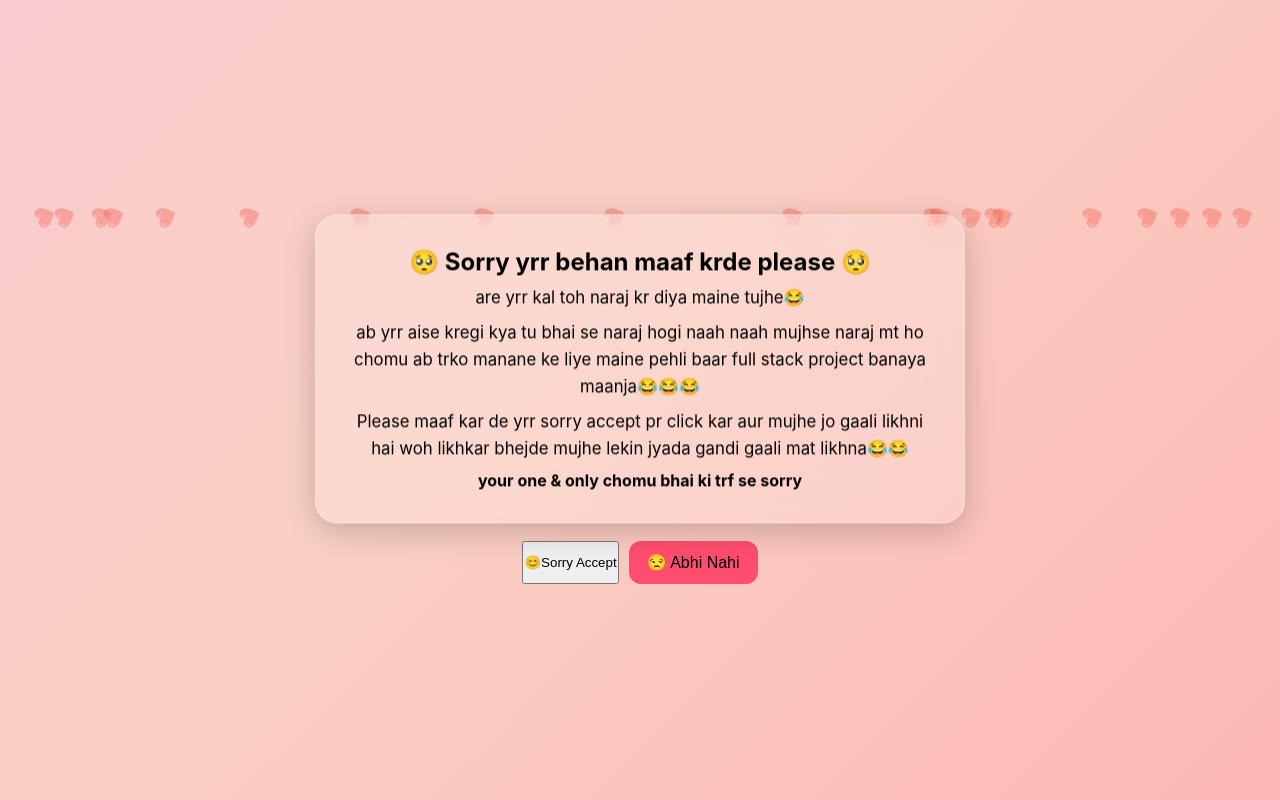
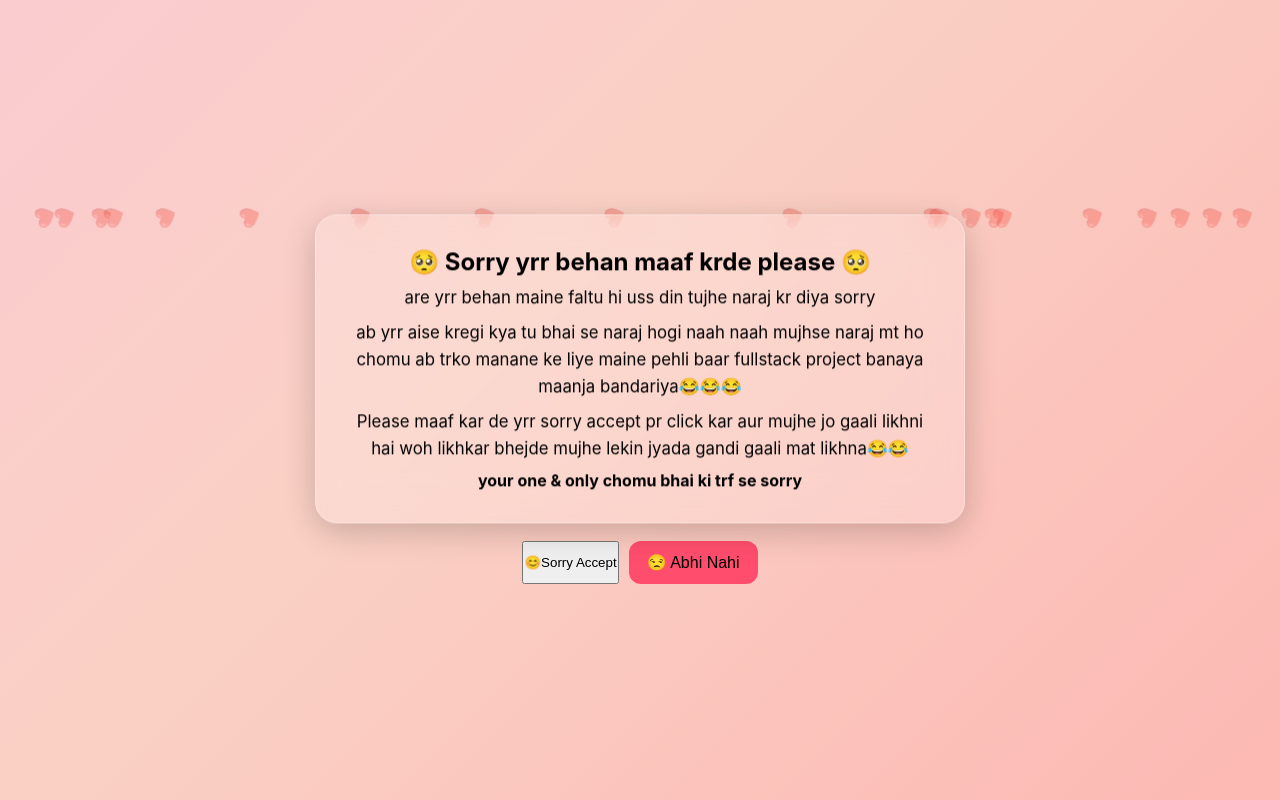
Before and after one commit to jangidritesh570-cmyk/frontend, a React app in the folder client/: page / in a window 1280 px wide. Built offline with nearby package versions, Linux system fonts and the light colour scheme; no server answers; the HTML template or start-up script is replaced by a standard one.

Commit message:
apologycard

```diff
--- a/client/src/components/ApologyCard.jsx
+++ b/client/src/components/ApologyCard.jsx
@@ -9,9 +9,9 @@ function ApologyCard() {
     >
       <h2>🥺 Sorry yrr behan maaf krde please 🥺</h2>
 
-      <p>are yrr kal toh naraj kr diya maine tujhe😂</p>
+      <p>are yrr behan maine faltu hi uss din tujhe naraj kr diya sorry</p>
 
-      <p>ab yrr aise kregi kya tu bhai se naraj hogi naah naah mujhse naraj mt ho chomu ab trko manane ke liye maine pehli baar full stack project banaya maanja😂😂😂</p>
+      <p>ab yrr aise kregi kya tu bhai se naraj hogi naah naah mujhse naraj mt ho chomu ab trko manane ke liye maine pehli baar fullstack project banaya maanja bandariya😂😂😂</p>
 
       <p>Please maaf kar de yrr sorry accept pr click kar aur mujhe jo gaali likhni hai woh likhkar bhejde mujhe lekin jyada gandi gaali mat likhna😂😂</p>
 
```
